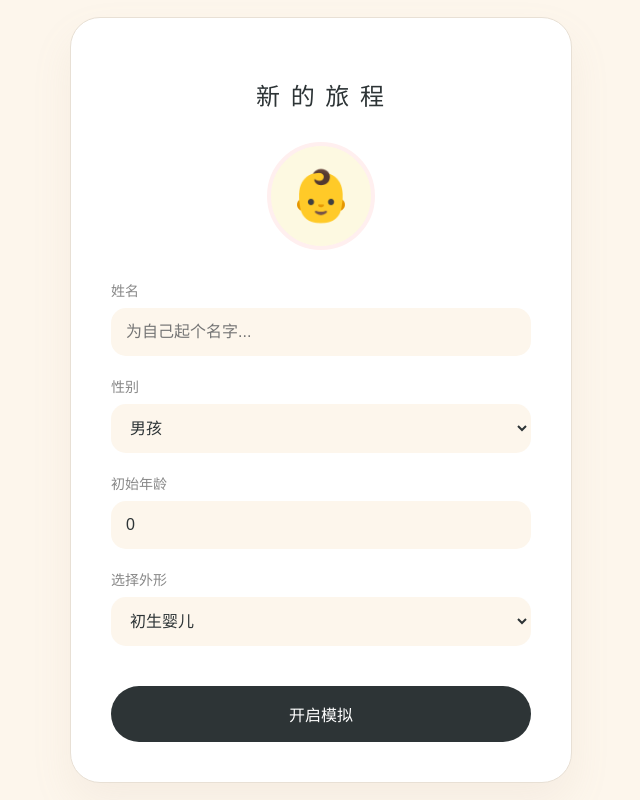
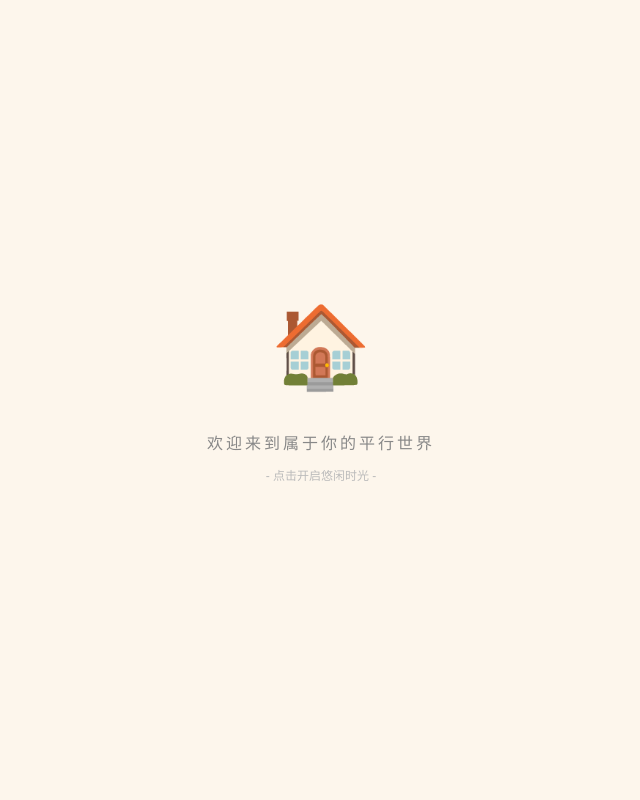
Before and after one commit to xuejiaoye9-ui/-9999, a plain HTML site: page index.html in a window 1280 px wide. Shown: the whole page, without its empty margins (319-959 px from the left). Drawn offline with Linux system fonts and the light colour scheme.

Commit message:
Update index.html

```diff
--- a/index.html
+++ b/index.html
@@ -3,154 +3,193 @@
 <head>
     <meta charset="UTF-8">
     <meta name="viewport" content="width=device-width, initial-scale=1.0">
-    <title>暖心生活模拟 - 角色创建</title>
+    <title>平行世界 - 灵魂塑造</title>
     <style>
-        /* 定义你的专属暖色调 */
         :root {
-            --bg-warm: #fdf6ec;      /* 米色背景 */
+            --bg-warm: #fdf6ec;
             --card-white: #ffffff;
-            --accent-pink: #ffefef;   /* 暖粉色 */
-            --accent-yellow: #fdf9e1; /* 暖黄色 */
-            --text-black: #2d3436;    /* 深咖黑，比纯黑更柔和 */
-            --primary-border: #e8e0d5;
+            --accent-pink: #ffefef;
+            --accent-yellow: #fdf9e1;
+            --text-black: #2d3436;
+            --soft-gray: #a0a0a0;
         }
 
-        body {
-            font-family: 'PingFang SC', 'Microsoft YaHei', sans-serif;
+        body, html {
+            margin: 0; padding: 0; width: 100%; height: 100%;
+            font-family: 'PingFang SC', sans-serif;
             background-color: var(--bg-warm);
             color: var(--text-black);
-            display: flex;
-            justify-content: center;
-            align-items: center;
-            min-height: 100vh;
-            margin: 0;
+            overflow: hidden;
         }
 
-        .container {
-            background: var(--card-white);
-            padding: 40px;
-            border-radius: 30px;
-            box-shadow: 0 20px 40px rgba(180, 160, 140, 0.1);
-            width: 100%;
-            max-width: 420px;
-            border: 1px solid var(--primary-border);
+        .view-section {
+            position: absolute;
+            width: 100%; height: 100%;
+            display: flex; flex-direction: column;
+            justify-content: center; align-items: center;
+            transition: all 0.6s cubic-bezier(0.4, 0, 0.2, 1);
         }
 
-        h2 {
+        .hidden { opacity: 0; pointer-events: none; transform: scale(0.95); }
+
+        /* 通用卡片样式 */
+        .game-card {
+            background: white; padding: 35px; border-radius: 40px;
+            width: 85%; max-width: 450px;
+            box-shadow: 0 20px 50px rgba(180, 160, 140, 0.1);
             text-align: center;
-            font-weight: 300;
-            letter-spacing: 2px;
-            margin-bottom: 30px;
         }
 
-        /* 预览框：使用暖黄色背景 */
-        .avatar-preview {
-            width: 100px;
-            height: 100px;
-            background: var(--accent-yellow);
-            border-radius: 50%;
-            display: flex;
-            align-items: center;
-            justify-content: center;
-            font-size: 50px;
-            margin: 0 auto 30px;
-            border: 4px solid var(--accent-pink);
+        /* 属性加点样式 */
+        .stat-row {
+            display: flex; align-items: center; justify-content: space-between;
+            margin-bottom: 18px; background: var(--bg-warm);
+            padding: 8px 15px; border-radius: 20px;
+        }
+        .stat-label { font-size: 15px; font-weight: bold; }
+        .stat-controls { display: flex; align-items: center; gap: 15px; }
+        .stat-btn {
+            width: 30px; height: 30px; border-radius: 50%; border: none;
+            background: white; cursor: pointer; font-size: 18px;
+            display: flex; align-items: center; justify-content: center;
+            box-shadow: 0 2px 5px rgba(0,0,0,0.05);
         }
 
-        .input-group { margin-bottom: 20px; }
+        /* MBTI 网格 */
+        .mbti-grid {
+            display: grid; grid-template-columns: repeat(4, 1fr); gap: 8px;
+            margin-top: 20px;
+        }
+        .mbti-item {
+            padding: 10px 5px; border-radius: 12px; border: 1px solid var(--accent-pink);
+            font-size: 12px; cursor: pointer; transition: 0.3s;
+        }
+        .mbti-item:hover { background: var(--accent-yellow); }
+        .mbti-item.selected { background: var(--text-black); color: white; }
 
-        label {
-            display: block;
-            margin-bottom: 8px;
-            font-size: 14px;
-            color: #888;
+        .btn-next {
+            width: 100%; padding: 15px; background: var(--text-black);
+            color: white; border: none; border-radius: 50px;
+            margin-top: 25px; cursor: pointer; font-size: 16px;
         }
 
-        /* 输入框：米色底，黑色字 */
-        input, select {
-            width: 100%;
-            padding: 14px;
-            background: var(--bg-warm);
-            border: 1px solid transparent;
-            border-radius: 15px;
-            box-sizing: border-box;
-            font-size: 16px;
-            color: var(--text-black);
-            transition: all 0.3s ease;
-        }
-
-        input:focus {
-            outline: none;
-            background: var(--card-white);
-            border-color: var(--accent-pink);
-            box-shadow: 0 0 0 4px var(--accent-pink);
-        }
-
-        /* 按钮：深色背景，白色文字 */
-        .btn-submit {
-            width: 100%;
-            padding: 16px;
-            background: var(--text-black);
-            color: white;
-            border: none;
-            border-radius: 50px;
-            font-size: 16px;
-            cursor: pointer;
-            margin-top: 20px;
-            transition: opacity 0.3s;
-        }
-
-        .btn-submit:hover { opacity: 0.8; }
-
+        /* 动画逻辑同前 */
+        @keyframes float { 0%,100%{transform:translateY(0)} 50%{transform:translateY(-15px)} }
     </style>
 </head>
 <body>
 
-<div class="container">
-    <h2>新 的 旅 程</h2>
+    <audio id="bgm" loop>
+        <source src="https://www.soundhelix.com/examples/mp3/SoundHelix-Song-1.mp3" type="audio/mpeg">
+    </audio>
 
-    <div class="avatar-preview" id="charPic">👶</div>
+    <section id="cover-view" class="view-section" onclick="showMenu()">
+        <div style="font-size: 80px; animation: float 3s infinite;">🏠</div>
+        <div style="margin-top: 30px; letter-spacing: 3px; color: #888;">欢迎来到属于你的平行世界</div>
+        <p style="font-size: 12px; color: #bbb;">- 点击开启悠闲时光 -</p>
+    </section>
 
-    <div class="input-group">
-        <label>姓名</label>
-        <input type="text" id="name" placeholder="为自己起个名字...">
-    </div>
+    <section id="menu-view" class="view-section hidden">
+        <div class="game-card">
+            <h2 style="font-weight: 300;">时光驿站</h2>
+            <button class="btn-next" style="background:none; color:black; border:1px solid black" onclick="showCreate()">新 游 戏</button>
+            <button class="btn-next" style="background:none; color:gray; border:1px solid #ddd" onclick="alert('记忆消失在风中...')">寻找存档</button>
+        </div>
+    </section>
 
-    <div class="input-group">
-        <label>性别</label>
-        <select id="gender">
-            <option value="男孩">男孩</option>
-            <option value="女孩">女孩</option>
-            <option value="多元">其他</option>
-        </select>
-    </div>
+    <section id="create-view" class="view-section hidden">
+        <div class="game-card">
+            <h3>基础设定</h3>
+            <input type="text" id="pName" placeholder="怎么称呼你？" style="width:90%; padding:15px; border:none; background:var(--bg-warm); border-radius:15px; margin-bottom:15px;">
+            <select id="pGender" style="width:100%; padding:15px; border:none; background:var(--bg-warm); border-radius:15px;">
+                <option>男孩</option>
+                <option>女孩</option>
+            </select>
+            <button class="btn-next" onclick="showStats()">下一步：分配天赋</button>
+        </div>
+    </section>
 
-    <div class="input-group">
-        <label>初始年龄</label>
-        <input type="number" id="age" value="0" min="0">
-    </div>
+    <section id="stats-view" class="view-section hidden">
+        <div class="game-card">
+            <h3>天赋分配</h3>
+            <p style="font-size: 14px; color: #888;">剩余点数: <span id="points" style="color:var(--text-black); font-weight:bold;">20</span></p>
 
-    <div class="input-group">
-        <label>选择外形</label>
-        <select id="look" onchange="document.getElementById('charPic').innerText = this.value">
-            <option value="👶">初生婴儿</option>
-            <option value="👦">活泼男孩</option>
-            <option value="👧">可爱女孩</option>
-            <option value="🧑">职场青年</option>
-            <option value="🐱">灵魂伴侣(猫?)</option>
-        </select>
-    </div>
+            <div id="stat-container">
+                </div>
 
-    <button class="btn-submit" onclick="startLife()">开启模拟</button>
-</div>
+            <button class="btn-next" onclick="showMBTI()">下一步：性格印记</button>
+        </div>
+    </section>
 
-<script>
-    function startLife() {
-        const name = document.getElementById('name').value || '无名小卒';
-        alert(`✨ 欢迎来到这个世界，${name}！`);
-        // 下一步：进入属性点分配或第一天剧情
-    }
-</script>
+    <section id="mbti-view" class="view-section hidden">
+        <div class="game-card">
+            <h3>性格印记</h3>
+            <p style="font-size: 13px; color: #888;">这决定了你与世界的相处方式</p>
+            <div class="mbti-grid" id="mbtiGrid">
+                </div>
+            <button class="btn-next" onclick="finishAll()">开启人生之旅</button>
+        </div>
+    </section>
 
+    <script>
+        let points = 20;
+        const stats = { "美貌值": 0, "体力值": 0, "金币值": 0, "声望值": 0, "学习值": 0, "摆烂值": 0 };
+        const mbtis = ["INTJ","INTP","ENTJ","ENTP","INFJ","INFP","ENFJ","ENFP","ISTJ","ISFJ","ESTJ","ESFJ","ISTP","ISFP","ESTP","ESFP"];
+        let selectedMBTI = "";
+
+        // 视图切换
+        function switchView(from, to) {
+            document.getElementById(from).classList.add('hidden');
+            document.getElementById(to).classList.remove('hidden');
+        }
+
+        function showMenu() { document.getElementById('bgm').play(); switchView('cover-view', 'menu-view'); }
+        function showCreate() { switchView('menu-view', 'create-view'); }
+
+        // 生成属性界面
+        function showStats() {
+            const container = document.getElementById('stat-container');
+            container.innerHTML = Object.keys(stats).map(s => `
+                <div class="stat-row">
+                    <span class="stat-label">${s}</span>
+                    <div class="stat-controls">
+                        <button class="stat-btn" onclick="updateStat('${s}', -1)">-</button>
+                        <span id="val-${s}">${stats[s]}</span>
+                        <button class="stat-btn" onclick="updateStat('${s}', 1)">+</button>
+                    </div>
+                </div>
+            `).join('');
+            switchView('create-view', 'stats-view');
+        }
+
+        function updateStat(name, change) {
+            if (change > 0 && points > 0) {
+                stats[name]++; points--;
+            } else if (change < 0 && stats[name] > 0) {
+                stats[name]--; points++;
+            }
+            document.getElementById(`val-${name}`).innerText = stats[name];
+            document.getElementById(`points`).innerText = points;
+        }
+
+        // 生成MBTI界面
+        function showMBTI() {
+            const grid = document.getElementById('mbtiGrid');
+            grid.innerHTML = mbtis.map(m => `<div class="mbti-item" onclick="selectMBTI(this, '${m}')">${m}</div>`).join('');
+            switchView('stats-view', 'mbti-view');
+        }
+
+        function selectMBTI(el, m) {
+            document.querySelectorAll('.mbti-item').forEach(i => i.classList.remove('selected'));
+            el.classList.add('selected');
+            selectedMBTI = m;
+        }
+
+        function finishAll() {
+            const name = document.getElementById('pName').value || '无名氏';
+            if(!selectedMBTI) { alert("请选择你的性格印记"); return; }
+            alert(`✨ 塑造完成！\n\n你好，${selectedMBTI}人格的${name}。\n你的新生活即将从这间小屋开始...`);
+        }
+    </script>
 </body>
 </html>
```
